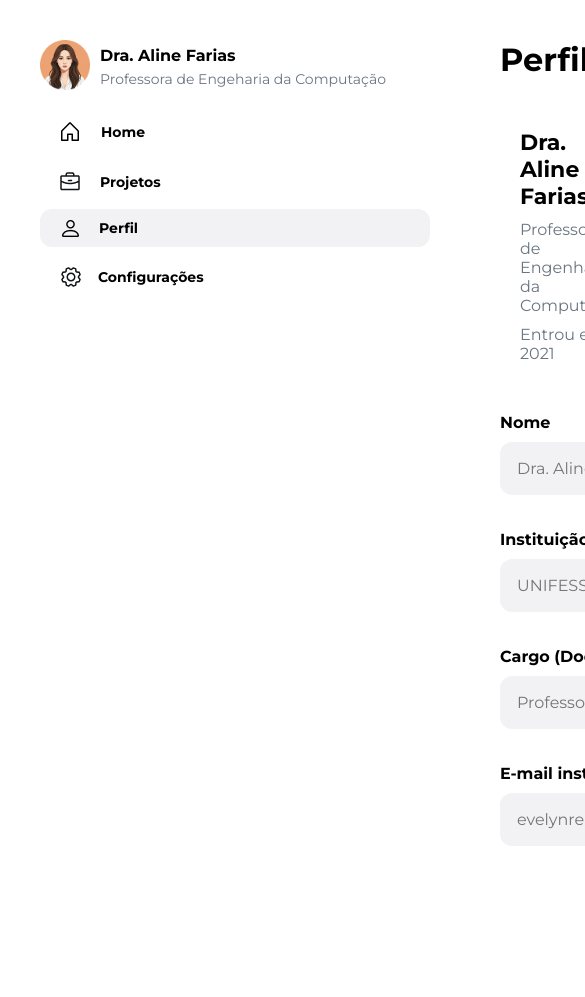
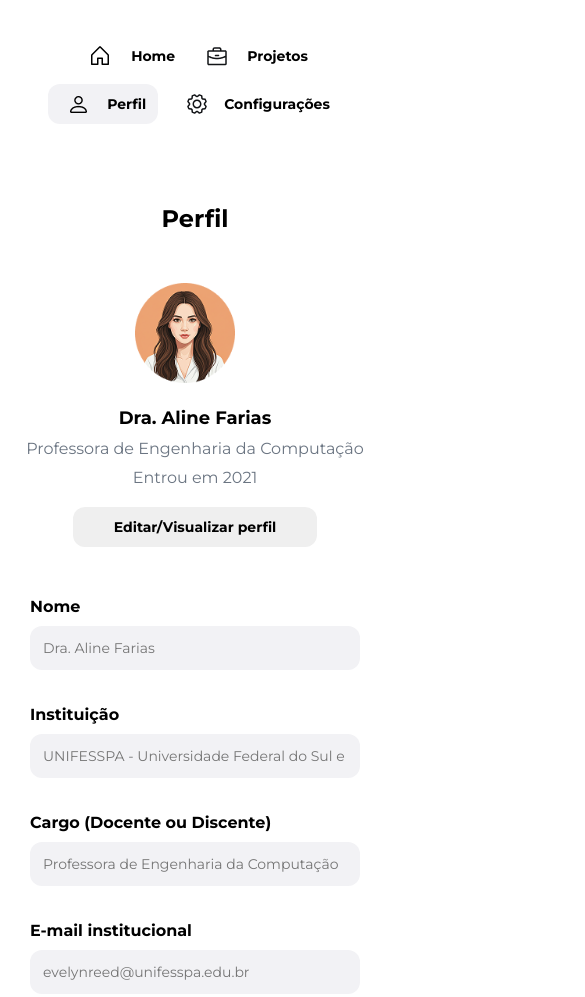
Before and after one commit to LuanAssis01/Final_Project_Web, a website: page frontend/src/pages/portal/perfil-professor.html in a window 390 px wide. Shown: the top 997 px of the page, 585 px wide, since content can reach past the window. Drawn offline with Linux system fonts and the light colour scheme.

Commit message:
style: Responsividade Perfil Professor

```diff
--- a/frontend/src/style/perfil-professor.css
+++ b/frontend/src/style/perfil-professor.css
@@ -9,7 +9,7 @@
   flex-direction: column;
   margin: 4rem 6rem 4rem 4rem;
   width: 100%;
-    max-width: 40rem;
+  max-width: 30rem;
 }
 
 .container .sidebar .sidebar-profile {
@@ -23,7 +23,7 @@
 
 .sidebar-profile p {
   font-size: 1.4rem;
-    color: #6B7582;
+  color: #6b7582;
 }
 
 .container .sidebar nav {
@@ -98,7 +98,6 @@
   background-color: #f2f2f5;
 }
 
-
 /* main */
 main {
   display: flex;
@@ -107,7 +106,14 @@ main {
   margin-top: 4rem;
   margin-bottom: 9rem;
   width: 100%;
-    margin-left: 50rem;
+  margin-left: 40rem; /* antes estava 50rem, ajustado para combinar com .sidebar */
+  padding-right: 2rem;
+  padding-left: 2rem;
+  box-sizing: border-box;
+}
+
+main .profile-header {
+  max-width: 102rem;
 }
 
 main .profile-header h1 {
@@ -122,7 +128,7 @@ main .profile-text h2 {
 
 main .profile-text p {
   font-size: 1.6rem;
-    color: #6B7582;
+  color: #6b7582;
 }
 
 main .profile-info {
@@ -136,16 +142,17 @@ main .profile-info .profile-image {
 }
 
 main .profile-info .profile-image img {
-    width: 100%;
+  width: 10rem;
+  object-fit: cover;
 }
 
 main .profile-info .profile-text {
+  width: 100%;
   display: flex;
-    justify-content: center;
+  justify-content: space-between;
   align-items: center;
-    margin-right: 10rem;
   margin-left: 2rem;
-    gap: 19rem;
+  gap: 2rem;
 }
 
 main .profile-info .profile-text div:nth-child(1) {
@@ -167,9 +174,6 @@ main .profile-info .profile-btn button {
 main .profile-info .profile-btn button:hover {
   background-color: #e0e0e0;
 }
-
-
-
 
 /* form */
 form {
@@ -226,9 +230,6 @@ form .btn-primary button:hover {
   background-color: var(--azul-petroleo-hover);
 }
 
-
-
-
 /* Footer */
 footer {
   padding: 2rem 4rem;
@@ -246,6 +247,157 @@ footer {
 .footer-links a,
 footer p {
   text-decoration: none;
-    color: #6B7582;
+  color: #6b7582;
   font-size: 1.6rem;
 }
+
+/* Header, Sidebar, Main, Footer já existentes acima */
+
+/* ===================== RESPONSIVIDADE ===================== */
+
+/* Telas até 1024px (ex: tablets em landscape e laptops pequenos) */
+@media (max-width: 1024px) {
+  .container .sidebar {
+    display: flex;
+    position: fixed;
+    flex-direction: column;
+    margin: 4rem 2rem;
+    width: 80%;
+    max-width: 25rem;
+  }
+
+  .profile-header h1 {
+    font-size: 2.4rem;
+  }
+
+  main {
+    margin-left: 32rem;
+    margin-right: 2rem;
+  }
+  main .profile-info {
+    flex-direction: column;
+    align-items: center;
+  }
+
+  main .profile-info .profile-text {
+    flex-direction: column;
+    gap: 2rem;
+    margin: 2rem 0 0 0;
+    text-align: center;
+  }
+
+  main .profile-info .profile-btn button {
+    padding: 1rem 4rem;
+  }
+
+  .footer-links {
+    gap: 8rem;
+  }
+}
+
+/* Telas até 768px (ex: tablets em portrait e celulares grandes) */
+@media (max-width: 768px) {
+  main .profile-header h1 {
+    text-align: center;
+  }
+  .container {
+    flex-direction: column;
+  }
+
+  .container .sidebar {
+    position: relative;
+    margin: 2rem auto;
+    max-width: 100%;
+    align-items: center;
+  }
+
+  .container .sidebar nav {
+    flex-direction: row;
+    flex-wrap: wrap;
+    justify-content: center;
+  }
+
+  main {
+    margin-left: 0;
+    padding: 2rem;
+  }
+
+  main .profile-info {
+    flex-direction: column;
+    align-items: center;
+  }
+
+  main .profile-info .profile-text {
+    flex-direction: column;
+    gap: 2rem;
+    margin: 2rem 0 0 0;
+    text-align: center;
+  }
+
+  main .profile-info .profile-btn button {
+    padding: 1rem 4rem;
+  }
+
+  form {
+    width: 100%;
+    padding: 0 1rem;
+  }
+
+  form .btn-primary {
+    justify-content: center;
+  }
+
+  .footer-links {
+    gap: 4rem;
+  }
+
+  main .profile-info .profile-image img {
+    width: 100;
+    object-fit: cover;
+  }
+}
+
+/* Telas até 480px (ex: celulares pequenos) */
+@media (max-width: 480px) {
+  .container .sidebar .sidebar-profile {
+    display: none;
+  }
+  .sidebar-profile {
+    flex-direction: column;
+    align-items: center;
+    text-align: center;
+  }
+
+  .container .sidebar nav a {
+    padding: 0.8rem 1.2rem;
+  }
+
+  .footer-links {
+    flex-direction: column;
+    gap: 2rem;
+  }
+
+  .footer-links a,
+  footer p {
+    font-size: 1.4rem;
+  }
+
+  main .profile-header h1 {
+    font-size: 2.4rem;
+    text-align: center;
+  }
+
+  main .profile-text h2 {
+    font-size: 1.8rem;
+  }
+
+  form input {
+    font-size: 1.4rem;
+    padding: 1.2rem;
+  }
+
+  form .btn-primary button {
+    font-size: 1.4rem;
+    padding: 1rem 4rem;
+  }
+}
```
Lines whose indentation alone changed are shown as unchanged.
